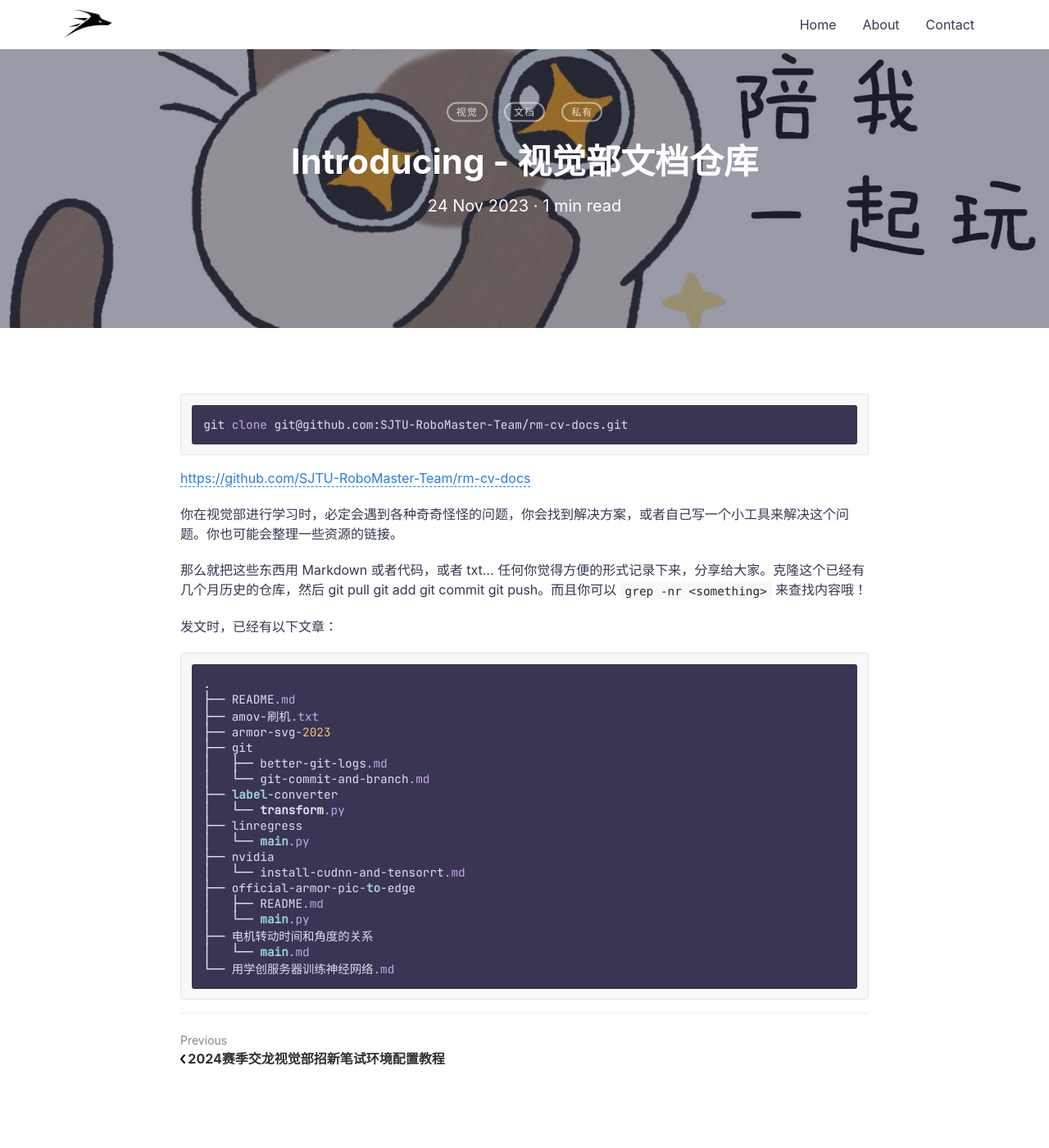
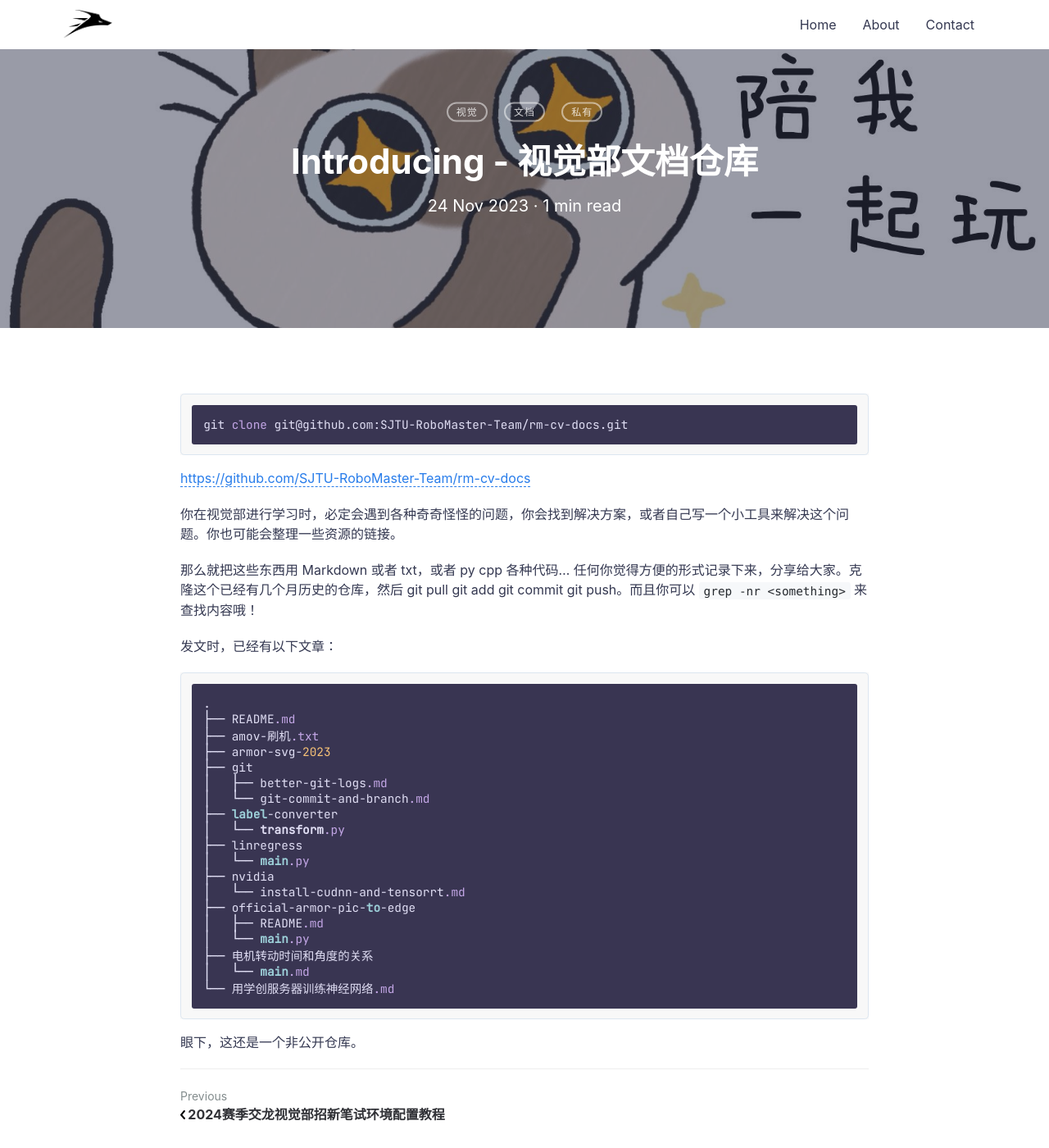
Before and after one commit to SJTU-RoboMaster-Team/SJTU-RoboMaster-Team.github.io, a Jekyll site: the page built from _posts/2023-11-24-cv-docs.md, in a window 1280 px wide and 1400 px high. Shown: the whole window at 82% size. Built offline with Jekyll 4.4.1, drawn with Linux system fonts in a browser that asks for light colours; nearby versions of some CDN libraries; comment, search, counter and statistics services are not loaded.

Commit message:
Update 2023-11-24-cv-docs.md

````diff
--- a/_posts/2023-11-24-cv-docs.md
+++ b/_posts/2023-11-24-cv-docs.md
@@ -12,7 +12,7 @@ git clone git@github.com:SJTU-RoboMaster-Team/rm-cv-docs.git
 
 你在视觉部进行学习时，必定会遇到各种奇奇怪怪的问题，你会找到解决方案，或者自己写一个小工具来解决这个问题。你也可能会整理一些资源的链接。
 
-那么就把这些东西用 Markdown 或者代码，或者 txt... 任何你觉得方便的形式记录下来，分享给大家。克隆这个已经有几个月历史的仓库，然后 git pull git add git commit git push。而且你可以 `grep -nr <something>` 来查找内容哦！
+那么就把这些东西用 Markdown 或者 txt，或者 py cpp 各种代码... 任何你觉得方便的形式记录下来，分享给大家。克隆这个已经有几个月历史的仓库，然后 git pull git add git commit git push。而且你可以 `grep -nr <something>` 来查找内容哦！
 
 发文时，已经有以下文章：
 
@@ -37,3 +37,5 @@ git clone git@github.com:SJTU-RoboMaster-Team/rm-cv-docs.git
 │   └── main.md
 └── 用学创服务器训练神经网络.md
 ```
+
+眼下，这还是一个非公开仓库。
````
